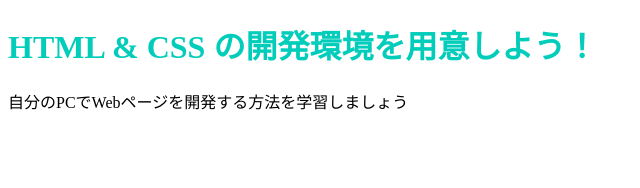
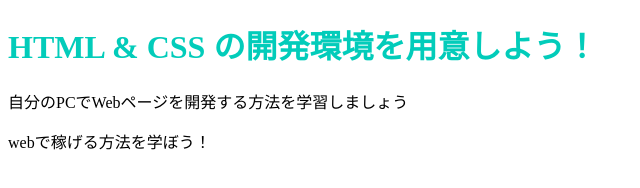
Before and after one commit to tomorrow0205/prog-8.github.io, a plain HTML site: page index.html in a window 1280 px wide. Shown: the whole page, without its empty margins (0-640 px from the left). Drawn offline with Linux system fonts and the light colour scheme.

Commit message:
Update index.html

```diff
--- a/index.html
+++ b/index.html
@@ -8,5 +8,6 @@
   <body>
     <h1 class="title">HTML & CSS の開発環境を用意しよう！</h1>
     <p>自分のPCでWebページを開発する方法を学習しましょう</p>
+    <p>webで稼げる方法を学ぼう！</p>
   </body>
 </html>
```
